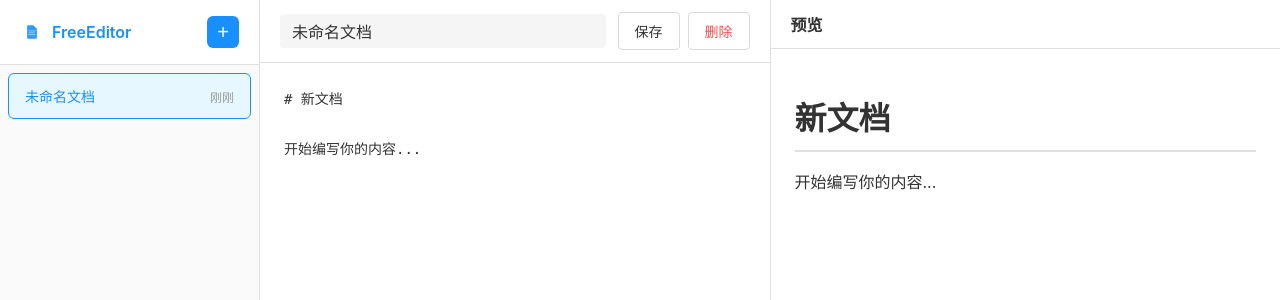
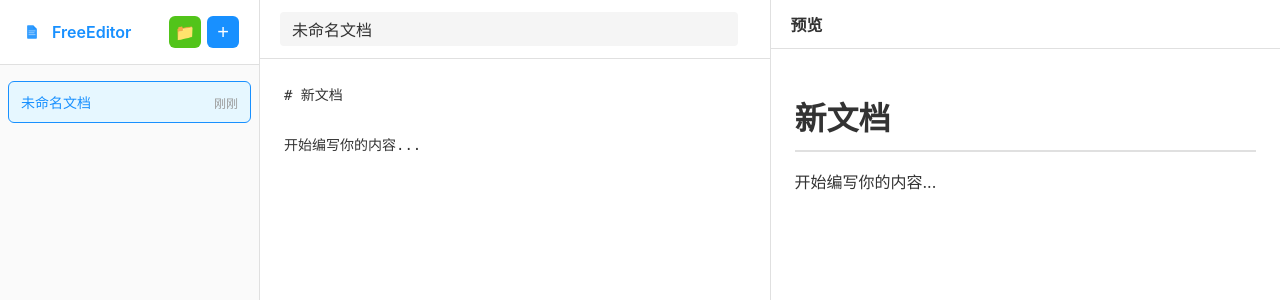
Before and after one commit to zstar1003/FreeEditor, a React (Vite) app: page / in a window 1280 px wide. Shown: the top 300 px of the page. Built offline with nearby package versions, Linux system fonts and the light colour scheme.

Commit message:
add file folder

```diff
--- a/src/App.jsx
+++ b/src/App.jsx
@@ -7,14 +7,15 @@ import './App.css'
 
 function App() {
   const [files, setFiles] = useLocalStorage('mdFiles', [])
+  const [folders, setFolders] = useLocalStorage('mdFolders', [])
   const [currentFileId, setCurrentFileId] = useState(null)
   const [currentFile, setCurrentFile] = useState(null)
 
-  // 初始化：如果没有文件，创建默认文件
+  // 初始化：如果没有文件和文件夹，创建默认结构
   useEffect(() => {
-    if (files.length === 0) {
-      createNewFile()
-    } else if (currentFileId === null) {
+    if (files.length === 0 && folders.length === 0) {
+      createNewFile(null)
+    } else if (currentFileId === null && files.length > 0) {
       setCurrentFileId(files[0].id)
     }
   }, [])
@@ -27,17 +28,28 @@ function App() {
     }
   }, [currentFileId, files])
 
-  const createNewFile = () => {
+  const createNewFile = (folderId) => {
     const newFile = {
       id: Date.now().toString(),
       name: '未命名文档',
       content: '# 新文档\n\n开始编写你的内容...',
+      folderId: folderId,
       createdAt: new Date().toISOString(),
       updatedAt: new Date().toISOString()
     }
 
     setFiles([...files, newFile])
     setCurrentFileId(newFile.id)
+  }
+
+  const createNewFolder = () => {
+    const newFolder = {
+      id: Date.now().toString(),
+      name: '新文件夹',
+      createdAt: new Date().toISOString()
+    }
+
+    setFolders([...folders, newFolder])
   }
 
   const updateFile = (fileId, updates) => {
@@ -48,6 +60,12 @@ function App() {
     ))
   }
 
+  const updateFolder = (folderId, updates) => {
+    setFolders(folders.map(f =>
+      f.id === folderId ? { ...f, ...updates } : f
+    ))
+  }
+
   const deleteFile = (fileId) => {
     if (!window.confirm('确定要删除这个文档吗？')) return
 
@@ -55,10 +73,30 @@ function App() {
     setFiles(newFiles)
 
     if (fileId === currentFileId) {
+      const remainingFiles = newFiles.filter(f => !f.folderId || folders.find(folder => folder.id === f.folderId))
+      setCurrentFileId(remainingFiles.length > 0 ? remainingFiles[0].id : null)
+      setCurrentFile(null)
+    }
+  }
+
+  const deleteFolder = (folderId) => {
+    const folderFiles = files.filter(f => f.folderId === folderId)
+
+    if (folderFiles.length > 0) {
+      if (!window.confirm(`此文件夹包含 ${folderFiles.length} 个文档，确定要删除吗？`)) return
+    } else {
+      if (!window.confirm('确定要删除这个文件夹吗？')) return
+    }
+
+    // 删除文件夹下的所有文件
+    const newFiles = files.filter(f => f.folderId !== folderId)
+    setFiles(newFiles)
+    setFolders(folders.filter(f => f.id !== folderId))
+
+    // 如果当前文件被删除，切换到其他文件
+    if (currentFile && currentFile.folderId === folderId) {
       setCurrentFileId(newFiles.length > 0 ? newFiles[0].id : null)
-      if (newFiles.length === 0) {
-        createNewFile()
-      }
+      setCurrentFile(null)
     }
   }
 
@@ -78,15 +116,19 @@ function App() {
     <div className="app">
       <Sidebar
         files={files}
+        folders={folders}
         currentFileId={currentFileId}
         onFileSelect={setCurrentFileId}
         onNewFile={createNewFile}
+        onNewFolder={createNewFolder}
+        onDeleteFile={deleteFile}
+        onDeleteFolder={deleteFolder}
+        onUpdateFolder={updateFolder}
       />
       <Editor
         file={currentFile}
         onContentChange={handleContentChange}
         onNameChange={handleNameChange}
-        onDelete={() => currentFileId && deleteFile(currentFileId)}
       />
       <Preview
         content={currentFile?.content || ''}
--- a/src/components/Editor.jsx
+++ b/src/components/Editor.jsx
@@ -1,7 +1,7 @@
 import { useState, useEffect, useRef } from 'react'
 import './Editor.css'
 
-export default function Editor({ file, onContentChange, onNameChange, onDelete }) {
+export default function Editor({ file, onContentChange, onNameChange }) {
   const [name, setName] = useState('')
   const [content, setContent] = useState('')
   const timeoutRef = useRef(null)
@@ -73,10 +73,6 @@ export default function Editor({ file, onContentChange, onNameChange, onDelete }
           onChange={handleNameChange}
           placeholder="未命名文档"
         />
-        <div className="toolbar">
-          <button className="btn" onClick={handleSave}>保存</button>
-          <button className="btn btn-danger" onClick={onDelete}>删除</button>
-        </div>
       </div>
       <textarea
         className="editor-textarea"
--- a/src/components/Sidebar.css
+++ b/src/components/Sidebar.css
@@ -27,10 +27,9 @@
   color: #1890ff;
 }
 
-.sidebar-header h3 {
-  font-size: 16px;
-  font-weight: 600;
-  color: #333;
+.header-buttons {
+  display: flex;
+  gap: 6px;
 }
 
 .btn-icon {
@@ -53,14 +52,122 @@
   transform: scale(1.05);
 }
 
+.btn-icon-small {
+  width: 32px;
+  height: 32px;
+  border: none;
+  background: #52c41a;
+  color: white;
+  border-radius: 6px;
+  font-size: 16px;
+  cursor: pointer;
+  display: flex;
+  align-items: center;
+  justify-content: center;
+  transition: all 0.2s;
+}
+
+.btn-icon-small:hover {
+  background: #73d13d;
+  transform: scale(1.05);
+}
+
 .file-list {
   flex: 1;
   overflow-y: auto;
   padding: 8px;
 }
 
+/* 文件夹样式 */
+.folder-section {
+  margin-bottom: 8px;
+}
+
+.folder-item {
+  background: white;
+  border-radius: 6px;
+  padding: 8px 12px;
+  margin-bottom: 4px;
+  border: 1px solid #e0e0e0;
+  transition: all 0.2s;
+}
+
+.folder-item:hover {
+  border-color: #52c41a;
+  background: #f6ffed;
+}
+
+.folder-header {
+  display: flex;
+  align-items: center;
+  cursor: pointer;
+  user-select: none;
+  flex: 1;
+  gap: 6px;
+}
+
+.folder-icon {
+  font-size: 16px;
+}
+
+.folder-name {
+  flex: 1;
+  font-size: 14px;
+  font-weight: 500;
+  color: #333;
+}
+
+.folder-name-input {
+  flex: 1;
+  border: 1px solid #1890ff;
+  outline: none;
+  padding: 2px 6px;
+  border-radius: 3px;
+  font-size: 14px;
+  font-weight: 500;
+  background: white;
+}
+
+.folder-count {
+  font-size: 12px;
+  color: #999;
+}
+
+.folder-actions {
+  display: flex;
+  gap: 4px;
+  margin-top: 6px;
+}
+
+.action-btn {
+  padding: 4px 8px;
+  border: 1px solid #d9d9d9;
+  background: white;
+  border-radius: 4px;
+  cursor: pointer;
+  font-size: 12px;
+  transition: all 0.2s;
+}
+
+.action-btn:hover {
+  border-color: #1890ff;
+  color: #1890ff;
+}
+
+.action-btn-danger:hover {
+  border-color: #ff4d4f;
+  background: #fff1f0;
+}
+
+/* 文件夹内的文件 */
+.folder-files {
+  margin-top: 4px;
+  margin-left: 20px;
+}
+
+/* 文件项样式 */
 .file-item {
-  padding: 12px 16px;
+  padding: 10px 12px;
   margin-bottom: 4px;
   background: white;
   border-radius: 6px;
@@ -70,6 +177,15 @@
   display: flex;
   justify-content: space-between;
   align-items: center;
+  position: relative;
+}
+
+.file-content {
+  flex: 1;
+  display: flex;
+  justify-content: space-between;
+  align-items: center;
+  cursor: pointer;
 }
 
 .file-item:hover {
@@ -96,3 +212,51 @@
   color: #999;
   margin-left: 8px;
 }
+
+.file-delete-btn {
+  width: 20px;
+  height: 20px;
+  border: none;
+  background: transparent;
+  color: #999;
+  font-size: 20px;
+  cursor: pointer;
+  display: none;
+  align-items: center;
+  justify-content: center;
+  margin-left: 8px;
+  border-radius: 3px;
+  transition: all 0.2s;
+}
+
+.file-item:hover .file-delete-btn {
+  display: flex;
+}
+
+.file-delete-btn:hover {
+  background: #ff4d4f;
+  color: white;
+}
+
+/* 根目录文件 */
+.root-files {
+  margin-top: 8px;
+}
+
+/* 滚动条样式 */
+.file-list::-webkit-scrollbar {
+  width: 6px;
+}
+
+.file-list::-webkit-scrollbar-track {
+  background: #f5f5f5;
+}
+
+.file-list::-webkit-scrollbar-thumb {
+  background: #d9d9d9;
+  border-radius: 3px;
+}
+
+.file-list::-webkit-scrollbar-thumb:hover {
+  background: #bfbfbf;
+}
--- a/src/components/Sidebar.jsx
+++ b/src/components/Sidebar.jsx
@@ -1,6 +1,21 @@
+import { useState } from 'react'
 import './Sidebar.css'
 
-export default function Sidebar({ files, currentFileId, onFileSelect, onNewFile }) {
+export default function Sidebar({
+  files,
+  folders,
+  currentFileId,
+  onFileSelect,
+  onNewFile,
+  onNewFolder,
+  onDeleteFile,
+  onDeleteFolder,
+  onUpdateFolder
+}) {
+  const [expandedFolders, setExpandedFolders] = useState({})
+  const [editingFolderId, setEditingFolderId] = useState(null)
+  const [editingFolderName, setEditingFolderName] = useState('')
+
   const formatTime = (date) => {
     const now = new Date()
     const diff = now - new Date(date)
@@ -16,9 +31,42 @@ export default function Sidebar({ files, currentFileId, onFileSelect, onNewFile
     return new Date(date).toLocaleDateString('zh-CN')
   }
 
-  const sortedFiles = [...files].sort((a, b) =>
+  const toggleFolder = (folderId) => {
+    setExpandedFolders(prev => ({
+      ...prev,
+      [folderId]: !prev[folderId]
+    }))
+  }
+
+  const handleFolderEdit = (folder) => {
+    setEditingFolderId(folder.id)
+    setEditingFolderName(folder.name)
+  }
+
+  const handleFolderNameSave = (folderId) => {
+    if (editingFolderName.trim()) {
+      onUpdateFolder(folderId, { name: editingFolderName.trim() })
+    }
+    setEditingFolderId(null)
+  }
+
+  const handleFolderNameKeyDown = (e, folderId) => {
+    if (e.key === 'Enter') {
+      handleFolderNameSave(folderId)
+    } else if (e.key === 'Escape') {
+      setEditingFolderId(null)
+    }
+  }
+
+  // 获取根目录文件（没有文件夹的文件）
+  const rootFiles = files.filter(f => !f.folderId)
+
+  // 按更新时间排序文件
+  const sortFilesByTime = (fileList) => {
+    return [...fileList].sort((a, b) =>
       new Date(b.updatedAt) - new Date(a.updatedAt)
     )
+  }
 
   return (
     <div className="sidebar">
@@ -35,21 +83,133 @@ export default function Sidebar({ files, currentFileId, onFileSelect, onNewFile
           </svg>
           <span className="logo-text">FreeEditor</span>
         </div>
-        <button className="btn-icon" onClick={onNewFile} title="新建文档">
+        <div className="header-buttons">
+          <button className="btn-icon-small" onClick={onNewFolder} title="新建文件夹">
+            📁
+          </button>
+          <button className="btn-icon" onClick={() => onNewFile(null)} title="新建文档">
             +
           </button>
         </div>
+      </div>
+
       <div className="file-list">
-        {sortedFiles.map(file => (
+        {/* 文件夹列表 */}
+        {folders.map(folder => {
+          const folderFiles = sortFilesByTime(files.filter(f => f.folderId === folder.id))
+          const isExpanded = expandedFolders[folder.id]
+
+          return (
+            <div key={folder.id} className="folder-section">
+              <div className="folder-item">
+                <div className="folder-header" onClick={() => toggleFolder(folder.id)}>
+                  <span className="folder-icon">{isExpanded ? '📂' : '📁'}</span>
+                  {editingFolderId === folder.id ? (
+                    <input
+                      type="text"
+                      className="folder-name-input"
+                      value={editingFolderName}
+                      onChange={(e) => setEditingFolderName(e.target.value)}
+                      onBlur={() => handleFolderNameSave(folder.id)}
+                      onKeyDown={(e) => handleFolderNameKeyDown(e, folder.id)}
+                      onClick={(e) => e.stopPropagation()}
+                      autoFocus
+                    />
+                  ) : (
+                    <span className="folder-name">{folder.name}</span>
+                  )}
+                  <span className="folder-count">({folderFiles.length})</span>
+                </div>
+                <div className="folder-actions">
+                  <button
+                    className="action-btn"
+                    onClick={(e) => {
+                      e.stopPropagation()
+                      onNewFile(folder.id)
+                    }}
+                    title="新建文档"
+                  >
+                    +
+                  </button>
+                  <button
+                    className="action-btn"
+                    onClick={(e) => {
+                      e.stopPropagation()
+                      handleFolderEdit(folder)
+                    }}
+                    title="重命名"
+                  >
+                    ✏️
+                  </button>
+                  <button
+                    className="action-btn action-btn-danger"
+                    onClick={(e) => {
+                      e.stopPropagation()
+                      onDeleteFolder(folder.id)
+                    }}
+                    title="删除文件夹"
+                  >
+                    🗑️
+                  </button>
+                </div>
+              </div>
+
+              {/* 文件夹内的文件 */}
+              {isExpanded && (
+                <div className="folder-files">
+                  {folderFiles.map(file => (
                     <div
                       key={file.id}
                       className={`file-item ${file.id === currentFileId ? 'active' : ''}`}
-            onClick={() => onFileSelect(file.id)}
                     >
+                      <div className="file-content" onClick={() => onFileSelect(file.id)}>
                         <span className="file-item-name">{file.name}</span>
                         <span className="file-item-time">{formatTime(file.updatedAt)}</span>
                       </div>
+                      <button
+                        className="file-delete-btn"
+                        onClick={(e) => {
+                          e.stopPropagation()
+                          onDeleteFile(file.id)
+                        }}
+                        title="删除文档"
+                      >
+                        ×
+                      </button>
+                    </div>
                   ))}
+                </div>
+              )}
+            </div>
+          )
+        })}
+
+        {/* 根目录文件 */}
+        {rootFiles.length > 0 && (
+          <div className="root-files">
+            {sortFilesByTime(rootFiles).map(file => (
+              <div
+                key={file.id}
+                className={`file-item ${file.id === currentFileId ? 'active' : ''}`}
+              >
+                <div className="file-content" onClick={() => onFileSelect(file.id)}>
+                  <span className="file-item-name">{file.name}</span>
+                  <span className="file-item-time">{formatTime(file.updatedAt)}</span>
+                </div>
+                <button
+                  className="file-delete-btn"
+                  onClick={(e) => {
+                    e.stopPropagation()
+                    onDeleteFile(file.id)
+                  }}
+                  title="删除文档"
+                >
+                  ×
+                </button>
+              </div>
+            ))}
+          </div>
+        )}
       </div>
     </div>
   )
```
Lines whose indentation alone changed are shown as unchanged.
